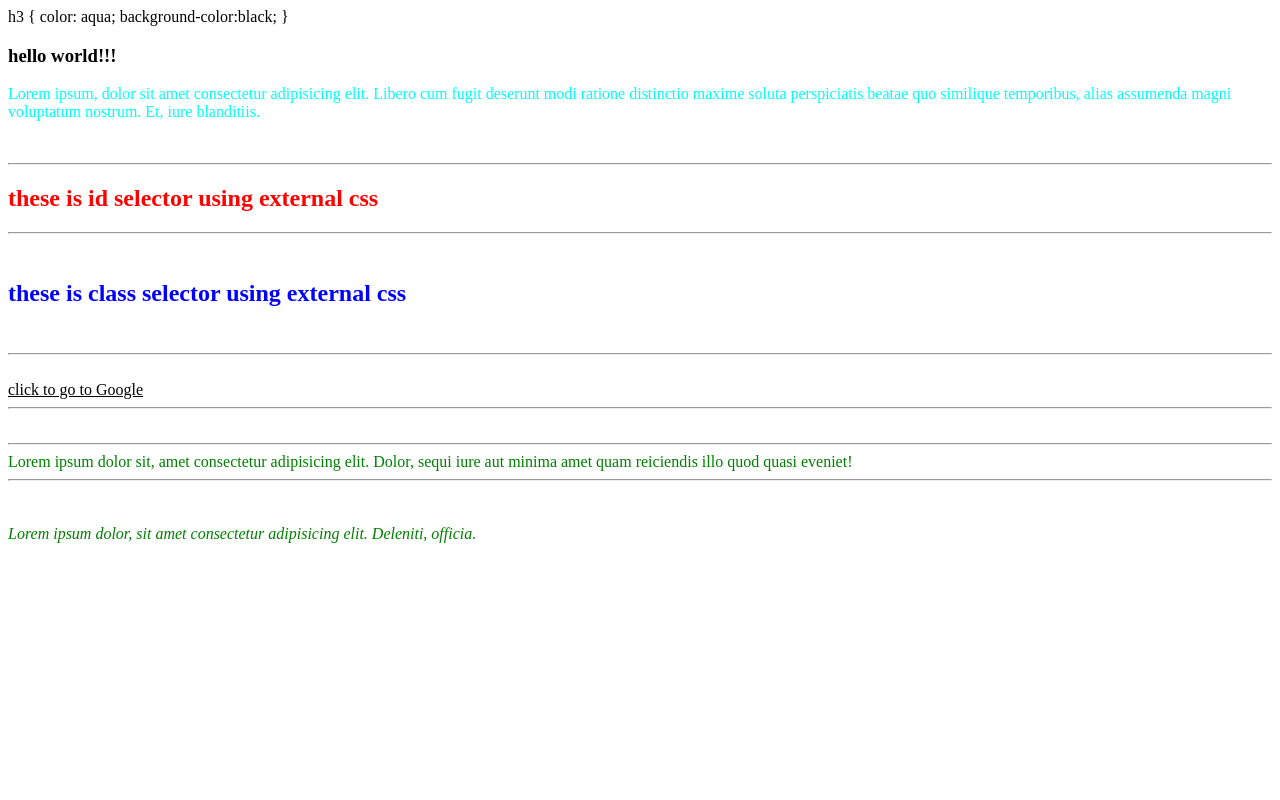
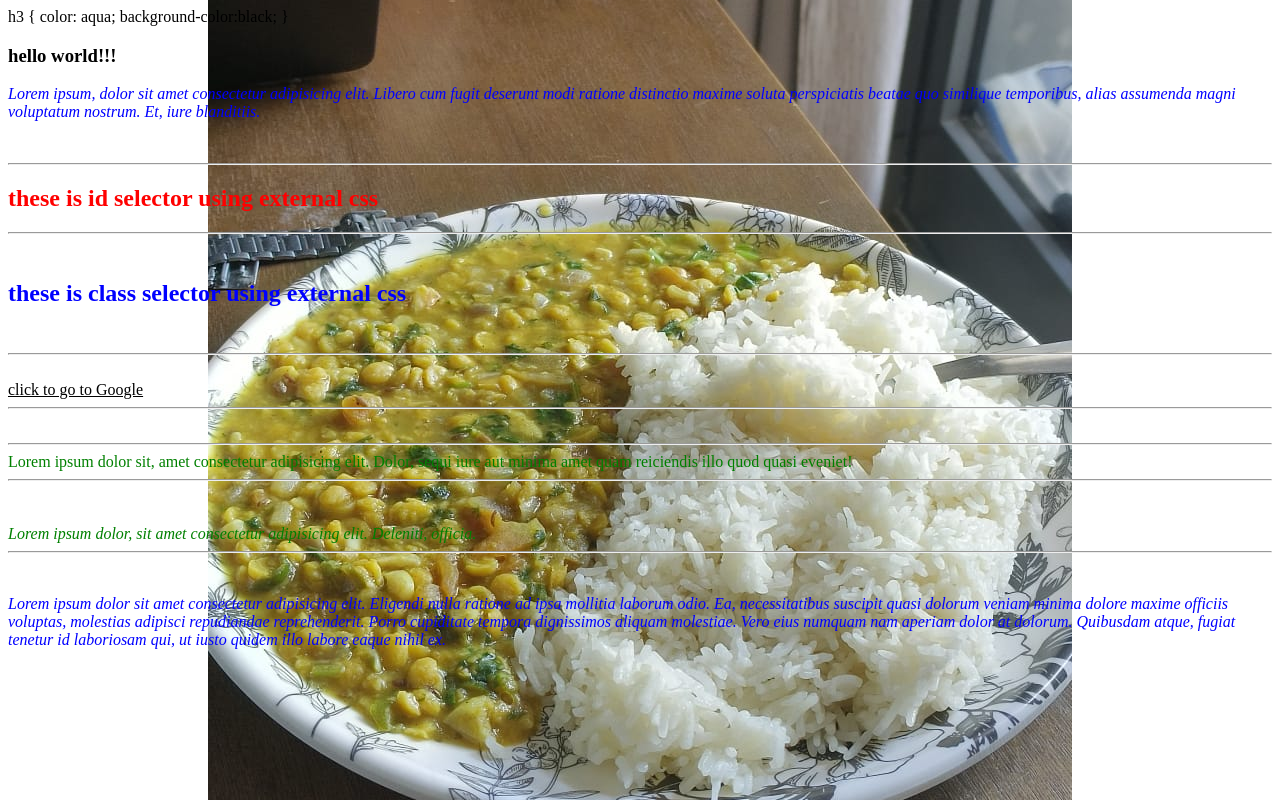
Before and after one commit to sourav-kunwar/kunwar_web_development, a plain HTML site: page index2.html in a window 1280 px wide. Drawn offline with Linux system fonts and the light colour scheme.

Commit message:
little bit of dom manipulation

```diff
--- a/index2.html
+++ b/index2.html
@@ -34,5 +34,8 @@
     <div>Lorem ipsum dolor sit, amet consectetur adipisicing elit. Dolor, sequi iure aut minima amet quam reiciendis illo quod quasi eveniet!</div>
     <hr><br><br>
     <em>Lorem ipsum dolor, sit amet consectetur adipisicing elit. Deleniti, officia.</em>
+    <br><hr><br>
+    <p>Lorem ipsum dolor sit amet consectetur adipisicing elit. Eligendi nulla ratione ad ipsa mollitia laborum odio. Ea, necessitatibus suscipit quasi dolorum veniam minima dolore maxime officiis voluptas, molestias adipisci repudiandae reprehenderit. Porro cupiditate tempora dignissimos aliquam molestiae. Vero eius numquam nam aperiam dolor at dolorum. Quibusdam atque, fugiat tenetur id laboriosam qui, ut iusto quidem illo labore eaque nihil ex.</p>
+
 </body>
 </html>
--- /dev/null
+++ b/javascript/index.html
@@ -0,0 +1,15 @@
+<!DOCTYPE html>
+<html lang="en">
+<head>
+    <meta charset="UTF-8">
+    <meta name="viewport" content="width=device-width, initial-scale=1.0">
+    <title>Document</title>
+</head>
+<body>
+    <h1 id = "myheading">sourav</h1>
+</body>
+<script>
+
+</script>
+<script src="./index.js"></script>
+</html>
--- a/style.css
+++ b/style.css
@@ -1,5 +1,17 @@
 p{
-    color: aqua;
+    color: blue;
+    text-align: left;
+    font-family:'Times New Roman', Times, serif;
+    font-size: medium;
+    font-style: italic;
+    text-shadow: 10px;
+}
+body
+{
+    background-repeat: no-repeat;
+    background-attachment: fixed;
+    background-position: center;
+    background-image: url(dal_chawal.jpeg);
 }
 
 #id1
```
Also changed, not shown: javascript/index.js (added, +9 -0 lines), dal_chawal.jpeg (added).
